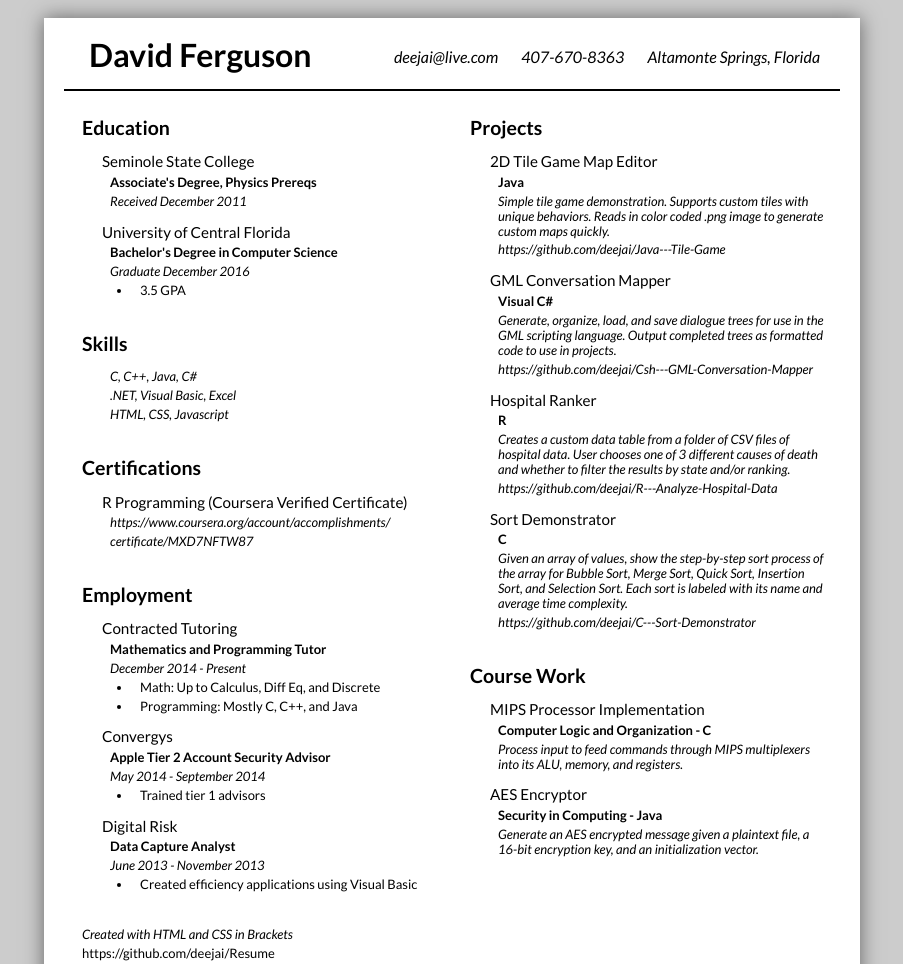
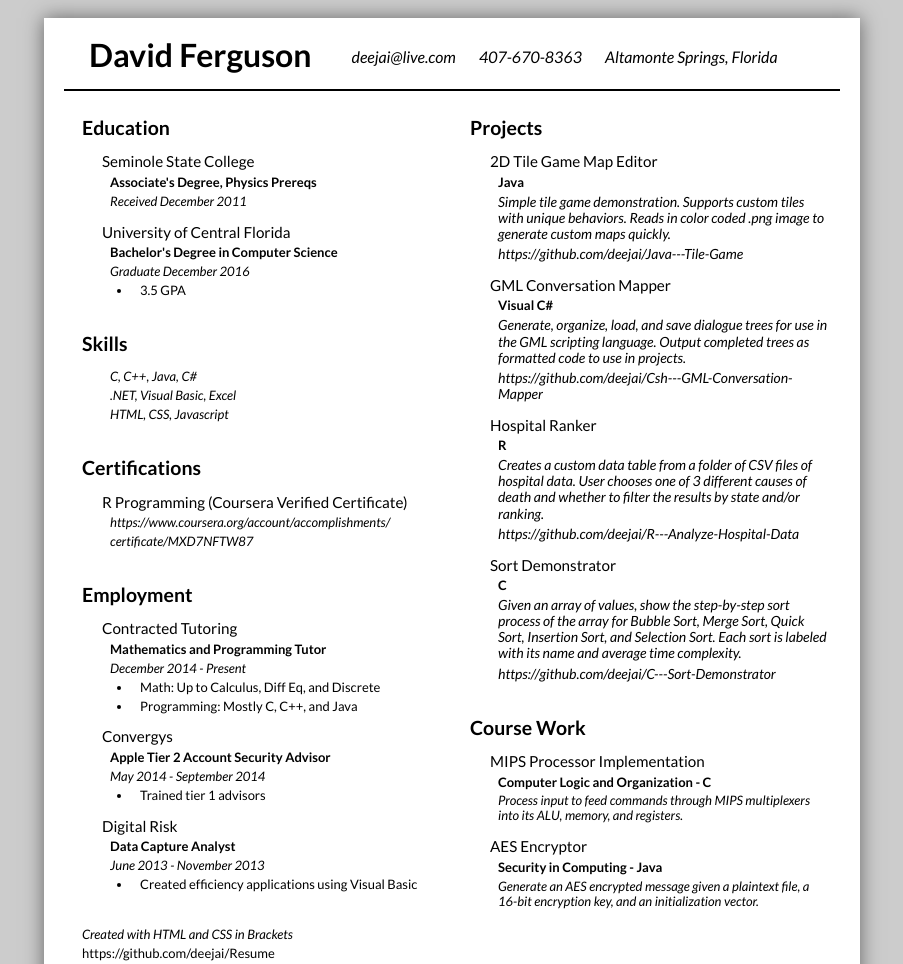
Before and after one commit to deejai/Resume, a plain HTML site: page index.html in a window 1280 px wide. Shown: the top 964 px of the page, without its empty margins (188-1091 px from the left). Drawn offline with nearby package versions, Linux system fonts and the light colour scheme.

Commit message:
increased project description font size

```diff
--- a/style.css
+++ b/style.css
@@ -26,7 +26,7 @@
 }
 
 .floatright{
-    float: right;
+    float: left;
 }
 
 #header{
@@ -73,6 +73,10 @@
 
 .section p{
     font-style: italic;
+}
+
+#projects p{
+    font-size: 14px;
 }
 
 .section ul{
```
